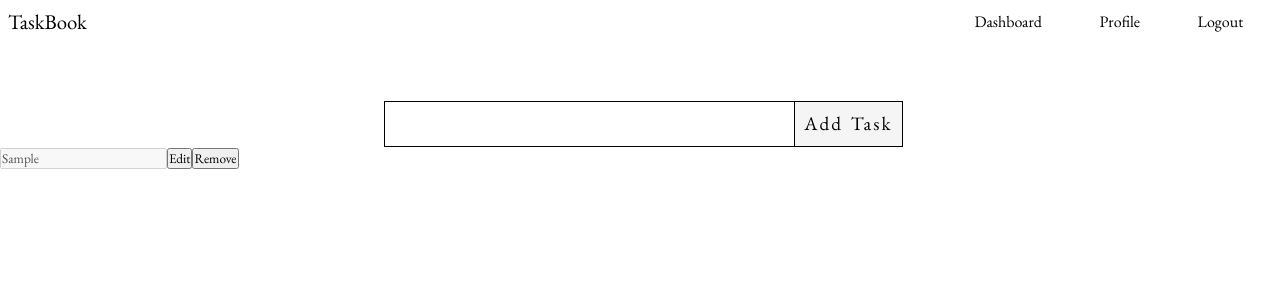
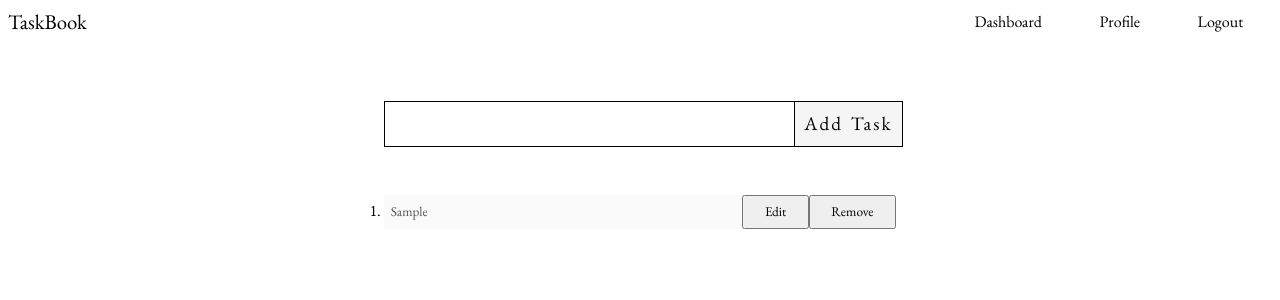
Before and after one commit to VincentReddy25/task-book, a React (Vite) app: page / in a window 1280 px wide. Both pictures are taken after typing "Sample" into the empty fields and a click on the input "Add Task". Shown: the top 300 px of the page. Built offline with nearby package versions, Linux system fonts and the light colour scheme.

Commit message:
style(dashboard): added layout for buttons and user input box.

```diff
--- a/src/App.css
+++ b/src/App.css
@@ -58,3 +58,34 @@
     background: whitesmoke;
     transition: .3s;
 }
+
+
+.task-list {
+    width: 40%;
+    margin: 3em auto;
+}
+
+.task-list form {
+    display: grid;
+
+    grid-template-columns: 80% auto;
+
+}
+
+.task-list form input {
+    padding: .5em;
+}
+
+.tasks {
+    display: grid;
+    grid-template-columns: 70% auto auto;
+}
+
+.tasks input {
+    border: none;
+}
+
+.tasks input,
+.tasks button {
+    padding: .5em;
+}
--- a/src/components/Dashboard.jsx
+++ b/src/components/Dashboard.jsx
@@ -43,7 +43,7 @@ export default function Dashboard() {
         <input type="submit" value="Add Task" />
       </form>
 
-      <ol>
+      <ol className="task-list">
         {taskData.map((task, index) => (
           <li key={index}>
             {editIndex === index ? (
@@ -57,9 +57,11 @@ export default function Dashboard() {
               </form>
             ) : (
               <>
+              <div className="tasks">
                 <input type="text" value={task} disabled />
                 <button onClick={() => editTask(task, index)}>Edit</button>
                 <button onClick={() => removeTask(index)}>Remove</button>
+              </div>
               </>
             )}
           </li>
```
